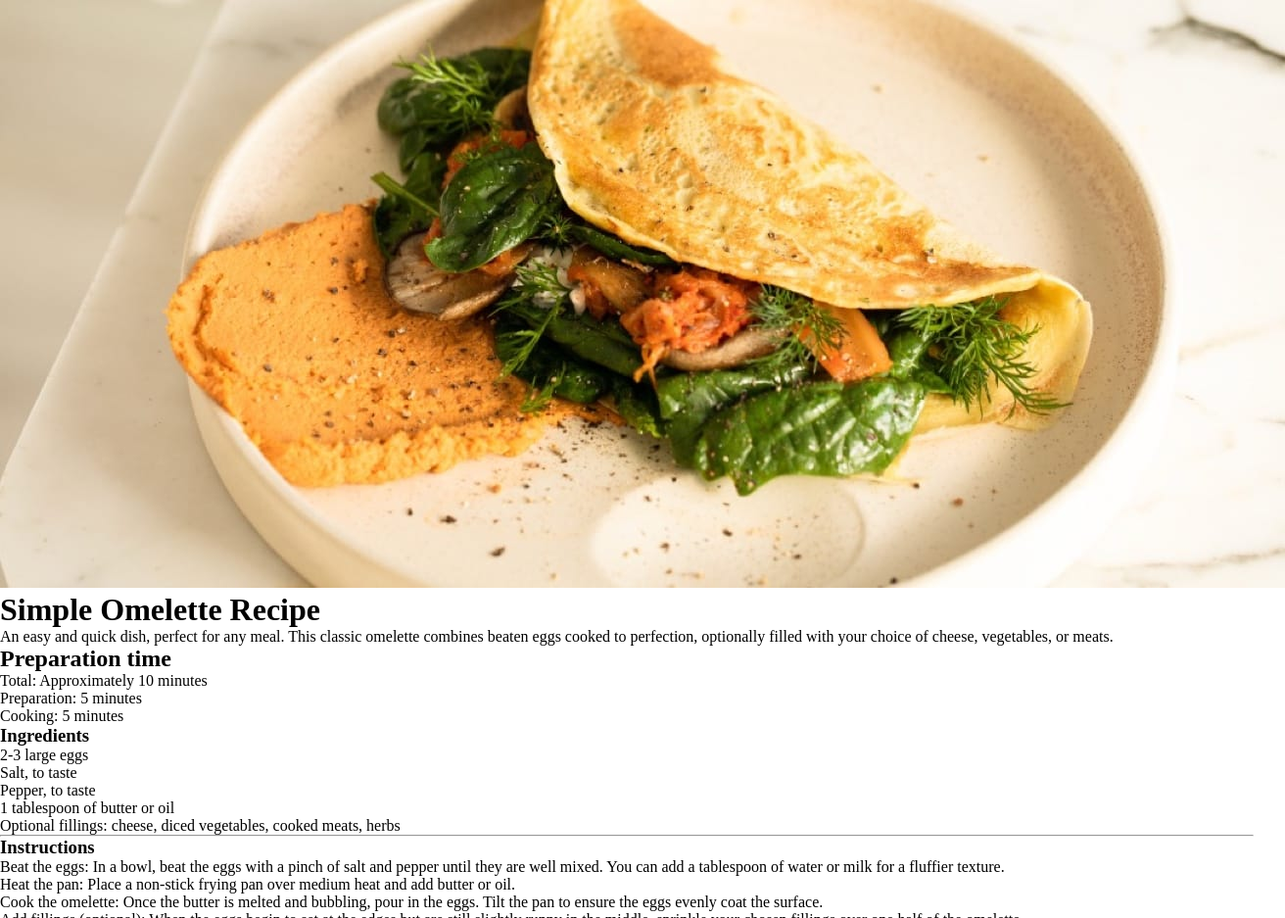
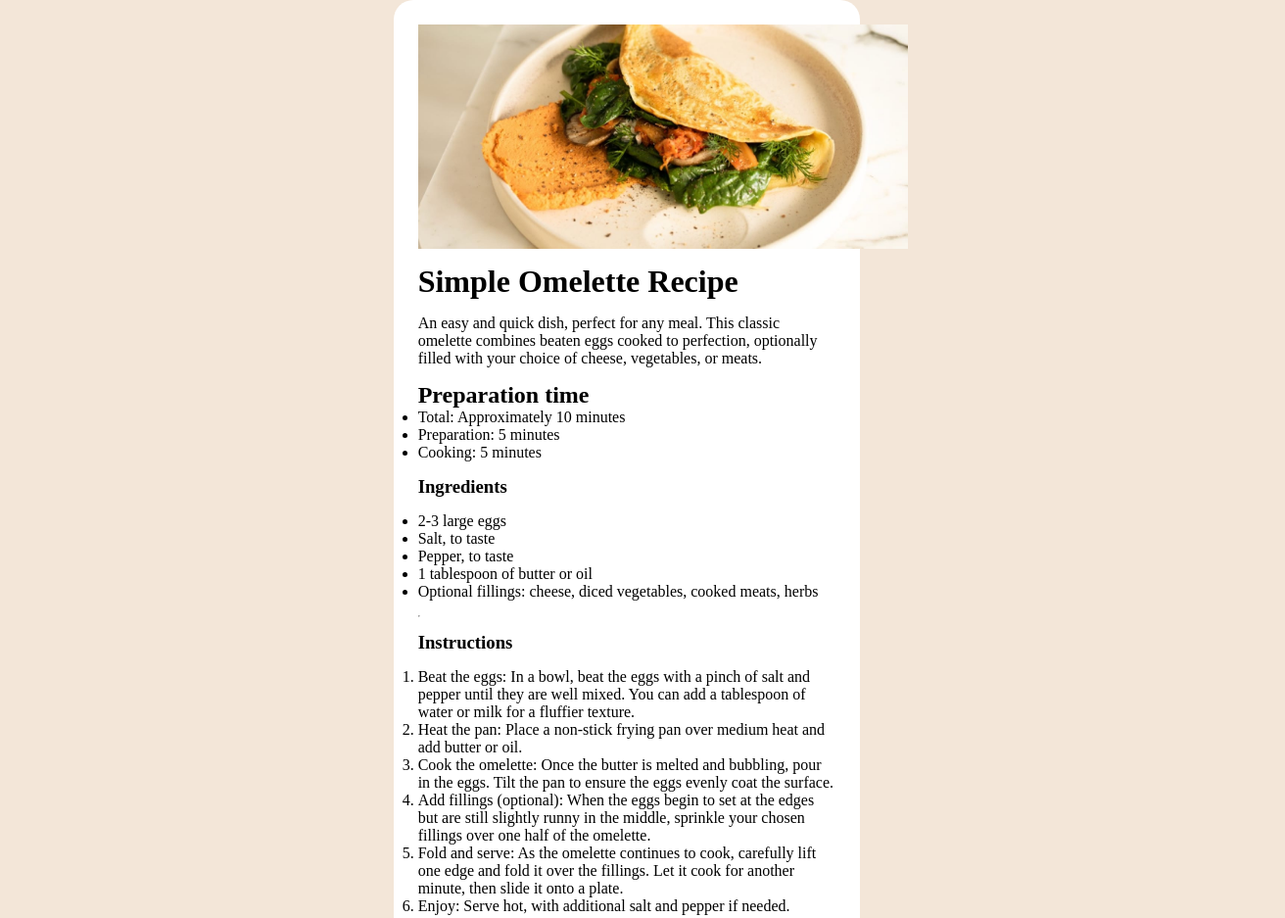
Before and after one commit to Matthew-Flint/Recipe-Page, a plain HTML site: page index.html in a window 1280 px wide. Shown: the top 937 px of the page at 98% size, 1312 px wide, since content can reach past the window. Drawn offline with Linux system fonts and the light colour scheme.

Commit message:
Style card and position elements

```diff
--- a/style.css
+++ b/style.css
@@ -11,3 +11,26 @@
     --Brown-800: hsl(14, 45%, 36%);
     --Rose-800: hsl(332, 51%, 32%);
 }
+body {
+    background-color: var(--Stone-100);
+    display: flex;
+    flex-direction: column;
+    justify-content: center;
+    align-items: center;
+    min-height: 100vh;
+}
+.card {
+    background-color: var(--White);
+    display: flex;
+    flex-direction: column;
+    justify-content: center;
+    align-items: flex-start;
+    max-width: calc(100% / 3);
+    padding: 25px;
+    border-radius: 20px;
+    gap: 15px;
+}
+.omelette-img {
+    width: 500px;
+    margin: 0 auto;
+}
```
